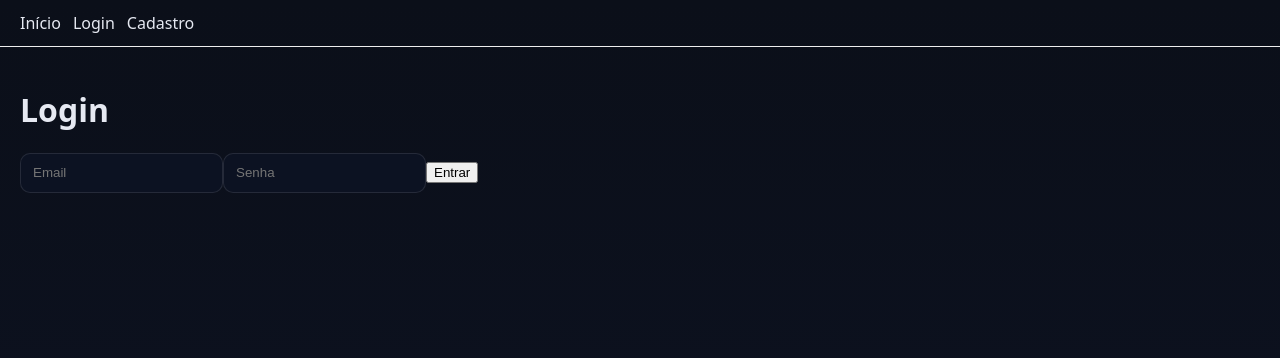
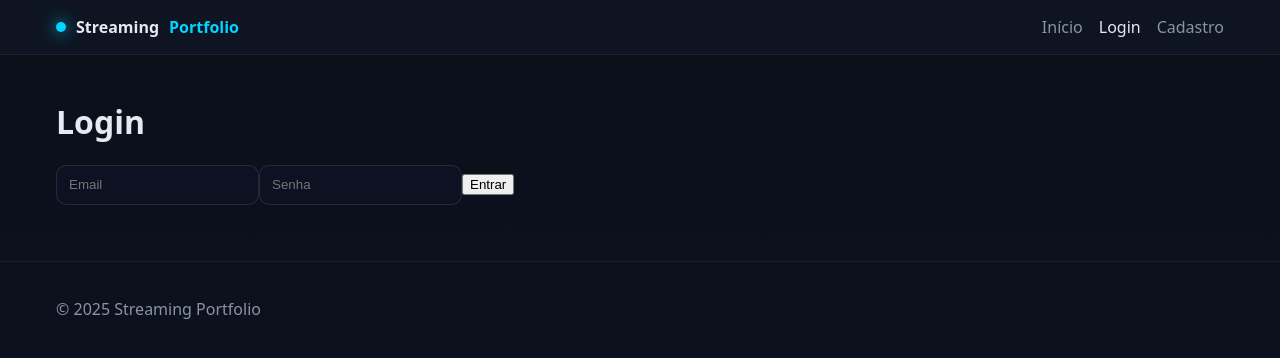
Before and after one commit to biagalindoo/streaming-portfolio, a React (Create React App) app in the folder streaming-portfolio-frontend/: page /login in a window 1280 px wide. Shown: the top 358 px of the page. Built offline with nearby package versions, Linux system fonts and the light colour scheme.

Commit message:
refactor: enhance layout component with navigation and footer

```diff
--- a/streaming-portfolio-frontend/src/components/Layout.js
+++ b/streaming-portfolio-frontend/src/components/Layout.js
@@ -1,20 +1,29 @@
 // src/components/Layout.js
 import React from 'react';
-import { Link, Outlet } from 'react-router-dom';
+import { Link, NavLink, Outlet } from 'react-router-dom';
 
 const Layout = () => {
     return (
         <div>
-            <header style={{ display: 'flex', justifyContent: 'space-between', alignItems: 'center', padding: '12px 20px', borderBottom: '1px solid #eee' }}>
-                <nav style={{ display: 'flex', gap: 12 }}>
-                    <Link to="/">Início</Link>
-                    <Link to="/login">Login</Link>
-                    <Link to="/signup">Cadastro</Link>
-                </nav>
+            <header className="header">
+                <div className="container" style={{ display: 'flex', justifyContent: 'space-between', alignItems: 'center' }}>
+                    <Link to="/" className="brand">
+                        <span className="brand-dot" />
+                        Streaming<span style={{ color: 'var(--accent)' }}>Portfolio</span>
+                    </Link>
+                    <nav className="nav">
+                        <NavLink to="/" end>Início</NavLink>
+                        <NavLink to="/login">Login</NavLink>
+                        <NavLink to="/signup">Cadastro</NavLink>
+                    </nav>
+                </div>
             </header>
-            <main style={{ padding: 20 }}>
+            <main className="container" style={{ paddingTop: 24 }}>
                 <Outlet />
             </main>
+            <footer className="footer">
+                <div className="container">© {new Date().getFullYear()} Streaming Portfolio</div>
+            </footer>
         </div>
     );
 };
```
